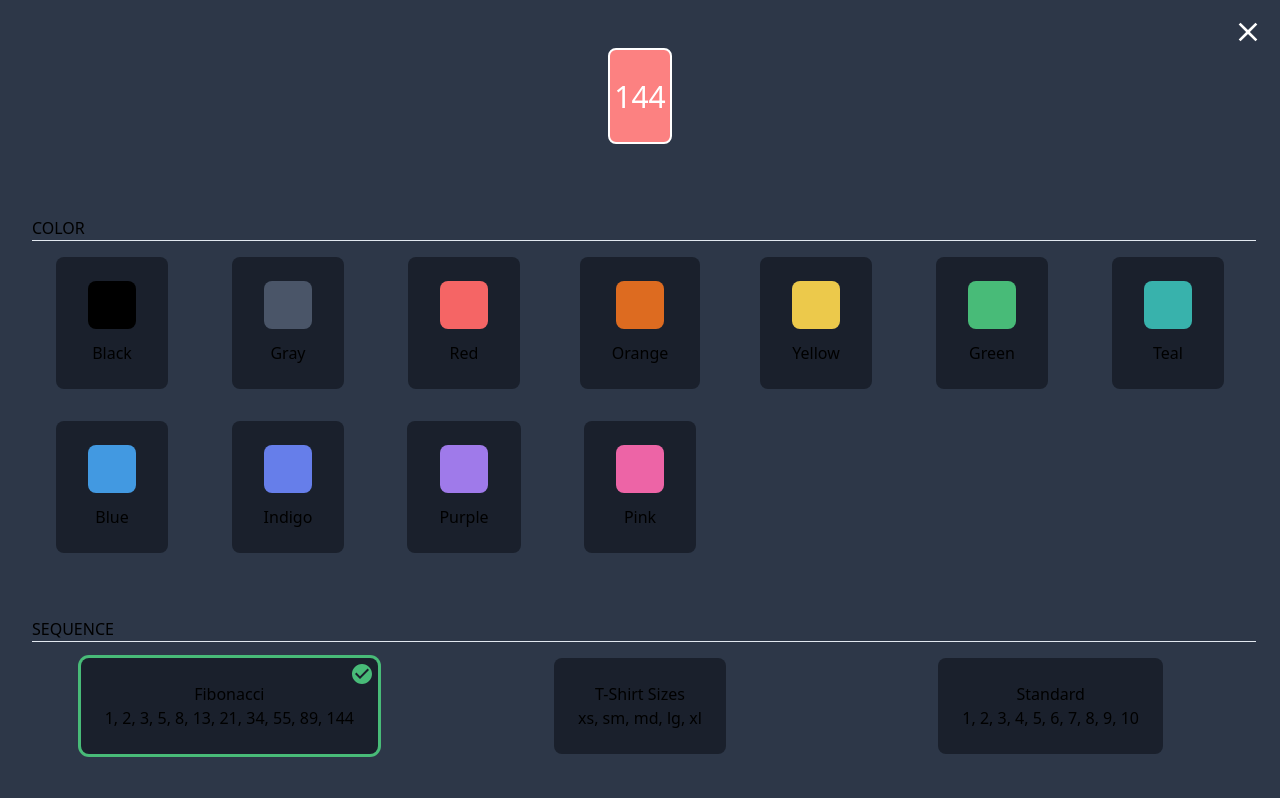
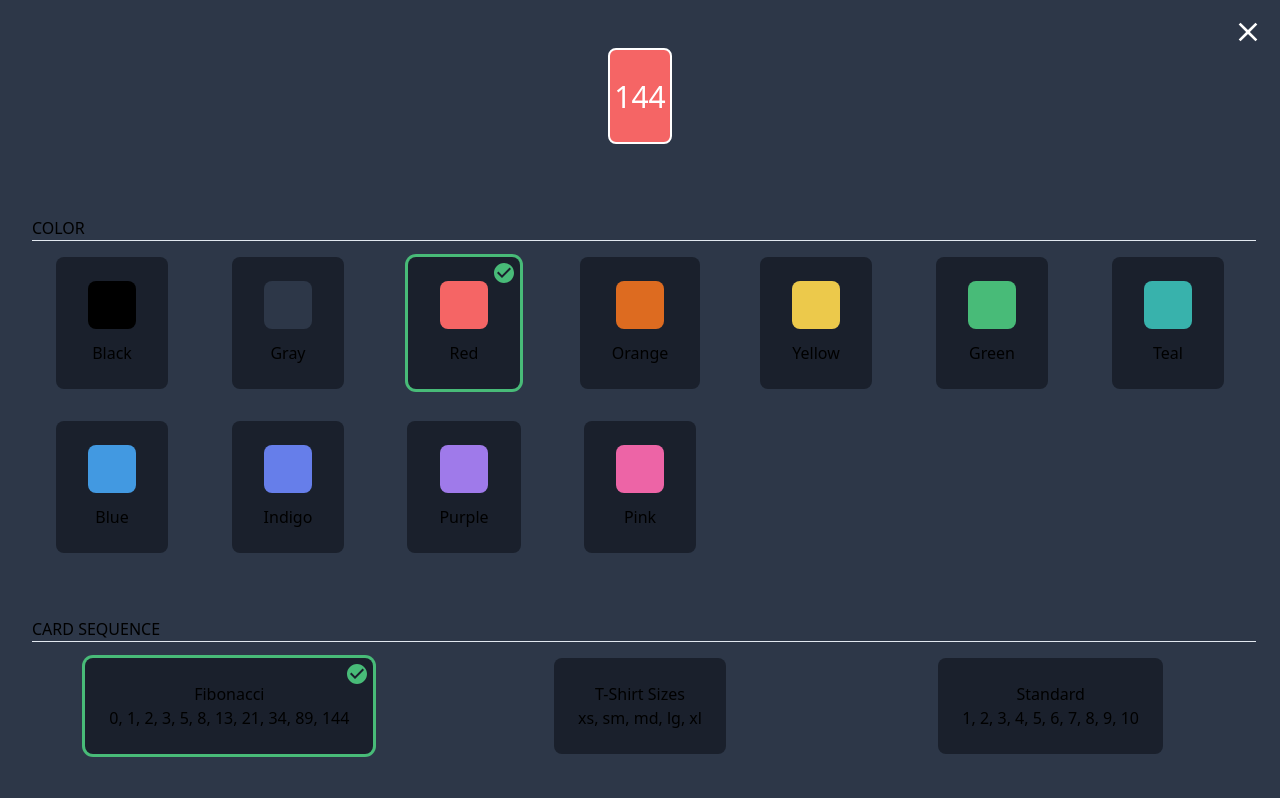
Before and after one commit to tylerwray/scrumpoker-ui, a Gatsby site: page /settings in a window 1280 px wide. Built offline with nearby package versions, Linux system fonts and the light colour scheme; Gatsby itself is replaced by a stand-in of ours.

Commit message:
Adding tired and idk card

```diff
--- a/src/components/select.tsx
+++ b/src/components/select.tsx
@@ -101,7 +101,9 @@ function Select({ children, initialValue = "", onChange }: SelectProps) {
   );
 
   return (
-    <SelectContext.Provider value={context}>{children}</SelectContext.Provider>
+    <SelectContext.Provider value={context}>
+      <div className="p-6">{children}</div>
+    </SelectContext.Provider>
   );
 }
 
--- a/src/hooks/useCardColor.ts
+++ b/src/hooks/useCardColor.ts
@@ -1,7 +1,41 @@
 import useLocalStorage from "./useLocalStorage";
 
-function useCardColor() {
-  return useLocalStorage("scrumpoker-card-color", "bg-red-400");
+export enum CardColor {
+  Black = "bg-black",
+  Gray = "bg-gray-800",
+  Red = "bg-red-500",
+  Orange = "bg-orange-600",
+  Yellow = "bg-yellow-500",
+  Green = "bg-green-500",
+  Teal = "bg-teal-500",
+  Blue = "bg-blue-500",
+  Indigo = "bg-indigo-500",
+  Purple = "bg-purple-500",
+  Pink = "bg-pink-500"
+}
+
+export const cardColorDescriptions = {
+  [CardColor.Black]: "Black",
+  [CardColor.Gray]: "Gray",
+  [CardColor.Red]: "Red",
+  [CardColor.Orange]: "Orange",
+  [CardColor.Yellow]: "Yellow",
+  [CardColor.Green]: "Green",
+  [CardColor.Teal]: "Teal",
+  [CardColor.Blue]: "Blue",
+  [CardColor.Indigo]: "Indigo",
+  [CardColor.Purple]: "Purple",
+  [CardColor.Pink]: "Pink"
+};
+
+type CardColorHook = [CardColor, (newColor: CardColor) => void];
+
+function useCardColor(): CardColorHook {
+  const [value, setValue] = useLocalStorage(
+    "scrumpoker-card-color",
+    CardColor.Red
+  );
+  return [value as CardColor, setValue];
 }
 
 export default useCardColor;
--- /dev/null
+++ b/src/hooks/useCardSequence.ts
@@ -0,0 +1,30 @@
+import useLocalStorage from "./useLocalStorage";
+
+export enum CardSequence {
+  Fibonacci = "0, 1, 2, 3, 5, 8, 13, 21, 34, 89, 144",
+  TShirtSize = "xs, sm, md, lg, xl",
+  Standard = "1, 2, 3, 4, 5, 6, 7, 8, 9, 10"
+}
+
+export function sequenceToArray(sequence: CardSequence) {
+  return sequence.split(", ");
+}
+
+export const cardSequenceDescriptions = {
+  [CardSequence.Fibonacci]: "Fibonacci",
+  [CardSequence.TShirtSize]: "T-Shirt Sizes",
+  [CardSequence.Standard]: "Standard"
+};
+
+type CardSequenceHook = [CardSequence, (newValue: CardSequence) => void];
+
+function useCardSequence(): CardSequenceHook {
+  const [value, setValue] = useLocalStorage(
+    "scrumpoker-sequence",
+    CardSequence.Fibonacci
+  );
+
+  return [value as CardSequence, setValue];
+}
+
+export default useCardSequence;
--- /dev/null
+++ b/src/hooks/useIDontKnowCard.ts
@@ -0,0 +1,27 @@
+import useLocalStorage from "./useLocalStorage";
+
+export enum IDontKnowCard {
+  WomanShrugging = "🤷‍♀️",
+  ManShrugging = "🤷‍♂️"
+}
+
+export const iDontKnowCardDescriptions = {
+  [IDontKnowCard.WomanShrugging]: "Woman Shrugging",
+  [IDontKnowCard.ManShrugging]: "Man Shrugging"
+};
+
+type CardSequenceHook = [
+  IDontKnowCard,
+  (newIDontKnowCard: IDontKnowCard) => void
+];
+
+function useCardColor(): CardSequenceHook {
+  const [value, setValue] = useLocalStorage(
+    "scrumpoker-i-dont-know-card-value",
+    IDontKnowCard.WomanShrugging
+  );
+
+  return [value as IDontKnowCard, setValue];
+}
+
+export default useCardColor;
--- a/src/hooks/useSequence.ts
+++ /dev/null
@@ -1,18 +0,0 @@
-import useLocalStorage from "./useLocalStorage";
-import { SEQUENCE, SEQUENCE_VALUES } from "../pages/settings";
-
-interface Sequence {
-  sequence: string[];
-  setSequence(newValue: string): void;
-}
-
-function useSequence(): Sequence {
-  const [value, setSequence] = useLocalStorage(
-    "scrumpoker-sequence",
-    SEQUENCE.FIBONACCI
-  );
-
-  return { sequence: SEQUENCE_VALUES[value as SEQUENCE], setSequence };
-}
-
-export default useSequence;
--- /dev/null
+++ b/src/hooks/useTiredCard.ts
@@ -0,0 +1,23 @@
+import useLocalStorage from "./useLocalStorage";
+
+export enum TiredCard {
+  Coffee = "☕️",
+  Sleepy = "😴"
+}
+
+export const tiredCardDescriptions = {
+  [TiredCard.Coffee]: "Coffee",
+  [TiredCard.Sleepy]: "Sleepy"
+};
+
+type TiredCardHook = [TiredCard, (newTiredCard: TiredCard) => void];
+
+function useTiredCard(): TiredCardHook {
+  const [value, setValue] = useLocalStorage(
+    "scrumpoker-tired-card-value",
+    TiredCard.Coffee
+  );
+  return [value as TiredCard, setValue];
+}
+
+export default useTiredCard;
--- a/src/pages/index.tsx
+++ b/src/pages/index.tsx
@@ -5,17 +5,23 @@ import Layout from "../components/layout";
 import SEO from "../components/seo";
 import Card from "../components/card";
 import useCardColor from "../hooks/useCardColor";
-import useSequence from "../hooks/useSequence";
+import useCardSequence, { sequenceToArray } from "../hooks/useCardSequence";
+import useIDontKnowCard from "../hooks/useIDontKnowCard";
+import useTiredCard from "../hooks/useTiredCard";
 
 function IndexPage() {
   const [color] = useCardColor();
-  const { sequence } = useSequence();
+  const [sequence] = useCardSequence();
+  const [iDontKnowCard] = useIDontKnowCard();
+  const [tiredCard] = useTiredCard();
 
   return (
     <Layout>
       <SEO title="Home" />
       <div className="grid grid-fit-sm max-w-lg my-0 mx-auto">
-        {sequence.map(value => (
+        {sequenceToArray(sequence)
+          .concat([iDontKnowCard, tiredCard])
+          .map(value => (
             <Link
               key={value}
               className="flex justify-center m-4"
--- a/src/pages/settings.tsx
+++ b/src/pages/settings.tsx
@@ -1,68 +1,26 @@
 import React, { useState } from "react";
 import Modal from "react-modal";
 
+import useCardColor, {
+  CardColor,
+  cardColorDescriptions
+} from "../hooks/useCardColor";
+import useCardSequence, {
+  CardSequence,
+  cardSequenceDescriptions
+} from "../hooks/useCardSequence";
+import useIDontKnowCard, {
+  IDontKnowCard,
+  iDontKnowCardDescriptions
+} from "../hooks/useIDontKnowCard";
+import useTiredCard, {
+  TiredCard,
+  tiredCardDescriptions
+} from "../hooks/useTiredCard";
+
 import IconClose from "../components/icon-close";
-import useCardColor from "../hooks/useCardColor";
-import useSequence from "../hooks/useSequence";
 import Card from "../components/card";
 import Select from "../components/select";
-
-const COLORS = [
-  { className: "bg-black", name: "Black" },
-  { className: "bg-gray-700", name: "Gray" },
-  { className: "bg-red-500", name: "Red" },
-  { className: "bg-orange-600", name: "Orange" },
-  { className: "bg-yellow-500", name: "Yellow" },
-  { className: "bg-green-500", name: "Green" },
-  { className: "bg-teal-500", name: "Teal" },
-  { className: "bg-blue-500", name: "Blue" },
-  { className: "bg-indigo-500", name: "Indigo" },
-  { className: "bg-purple-500", name: "Purple" },
-  { className: "bg-pink-500", name: "Pink" }
-];
-
-export enum SEQUENCE {
-  FIBONACCI = "fibonacci",
-  T_SHIRT_SIZE = "t-shirt-size",
-  STANDARD = "standard"
-}
-
-export const SEQUENCE_VALUES = {
-  [SEQUENCE.FIBONACCI]: [
-    "0",
-    "1",
-    "2",
-    "3",
-    "5",
-    "8",
-    "13",
-    "21",
-    "34",
-    "55",
-    "89",
-    "144"
-  ],
-  [SEQUENCE.T_SHIRT_SIZE]: ["xs", "sm", "md", "lg", "xl"],
-  [SEQUENCE.STANDARD]: ["1", "2", "3", "4", "5", "6", "7", "8", "9", "10"]
-};
-
-const SEQUENCES = [
-  {
-    name: "Fibonacci",
-    key: SEQUENCE.FIBONACCI,
-    example: "1, 2, 3, 5, 8, 13, 21, 34, 55, 89, 144"
-  },
-  {
-    name: "T-Shirt Sizes",
-    key: SEQUENCE.T_SHIRT_SIZE,
-    example: "xs, sm, md, lg, xl"
-  },
-  {
-    name: "Standard",
-    key: SEQUENCE.STANDARD,
-    example: "1, 2, 3, 4, 5, 6, 7, 8, 9, 10"
-  }
-];
 
 Modal.setAppElement("#___gatsby");
 
@@ -90,7 +48,9 @@ const modalCloseTimeout = 50;
 
 function Settings() {
   const [color, setColor] = useCardColor();
-  const { setSequence } = useSequence();
+  const [cardSequence, setCardSequence] = useCardSequence();
+  const [iDontKonwCard, setIDontKnowCard] = useIDontKnowCard();
+  const [tiredCard, setTiredCard] = useTiredCard();
 
   const [modalOpen, setModalOpen] = useState(true);
 
@@ -118,37 +78,61 @@ function Settings() {
         </Card>
       </div>
 
-      <div className="p-6">
       <Select initialValue={color} onChange={setColor}>
         <Select.Label>Color</Select.Label>
         <Select.Body>
-            {COLORS.map(({ className, name }) => (
-              <Select.Option value={className} key={className}>
+          {Object.values(CardColor).map(key => (
+            <Select.Option value={key} key={key}>
               <div className="flex flex-col justify-center items-center px-8 py-6 text-center px-8 py-6">
-                  <div className={`rounded-lg h-12 w-12 ${className}`} />
-                  <div className="mt-3">{name}</div>
+                <div className={`rounded-lg h-12 w-12 ${key}`} />
+                <div className="mt-3">{cardColorDescriptions[key]}</div>
               </div>
             </Select.Option>
           ))}
         </Select.Body>
       </Select>
-      </div>
 
-      <div className="p-6">
-        <Select initialValue={SEQUENCE.FIBONACCI} onChange={setSequence}>
-          <Select.Label>Sequence</Select.Label>
+      <Select initialValue={cardSequence} onChange={setCardSequence}>
+        <Select.Label>Card Sequence</Select.Label>
         <Select.Body>
-            {SEQUENCES.map(({ name, example, key }) => (
+          {Object.values(CardSequence).map(key => (
             <Select.Option value={key} key={key}>
               <div className="p-6">
-                  <h4>{name}</h4>
-                  <span>{example}</span>
+                <h4>{cardSequenceDescriptions[key]}</h4>
+                <span>{key}</span>
               </div>
             </Select.Option>
           ))}
         </Select.Body>
       </Select>
+
+      <Select initialValue={iDontKonwCard} onChange={setIDontKnowCard}>
+        <Select.Label>I don&apos;t know card</Select.Label>
+        <Select.Body>
+          {Object.values(IDontKnowCard).map(key => (
+            <Select.Option value={key} key={key}>
+              <div className="flex flex-col justify-center items-center px-8 py-6 text-center px-8 py-6">
+                <div className="text-4xl">{key}</div>
+                <div className="mt-3">{iDontKnowCardDescriptions[key]}</div>
               </div>
+            </Select.Option>
+          ))}
+        </Select.Body>
+      </Select>
+
+      <Select initialValue={tiredCard} onChange={setTiredCard}>
+        <Select.Label>Tired card</Select.Label>
+        <Select.Body>
+          {Object.values(TiredCard).map(key => (
+            <Select.Option value={key} key={key}>
+              <div className="flex flex-col justify-center items-center px-8 py-6 text-center px-8 py-6">
+                <div className="text-4xl">{key}</div>
+                <div className="mt-3">{tiredCardDescriptions[key]}</div>
+              </div>
+            </Select.Option>
+          ))}
+        </Select.Body>
+      </Select>
     </Modal>
   );
 }
```
Lines whose indentation alone changed are shown as unchanged.
